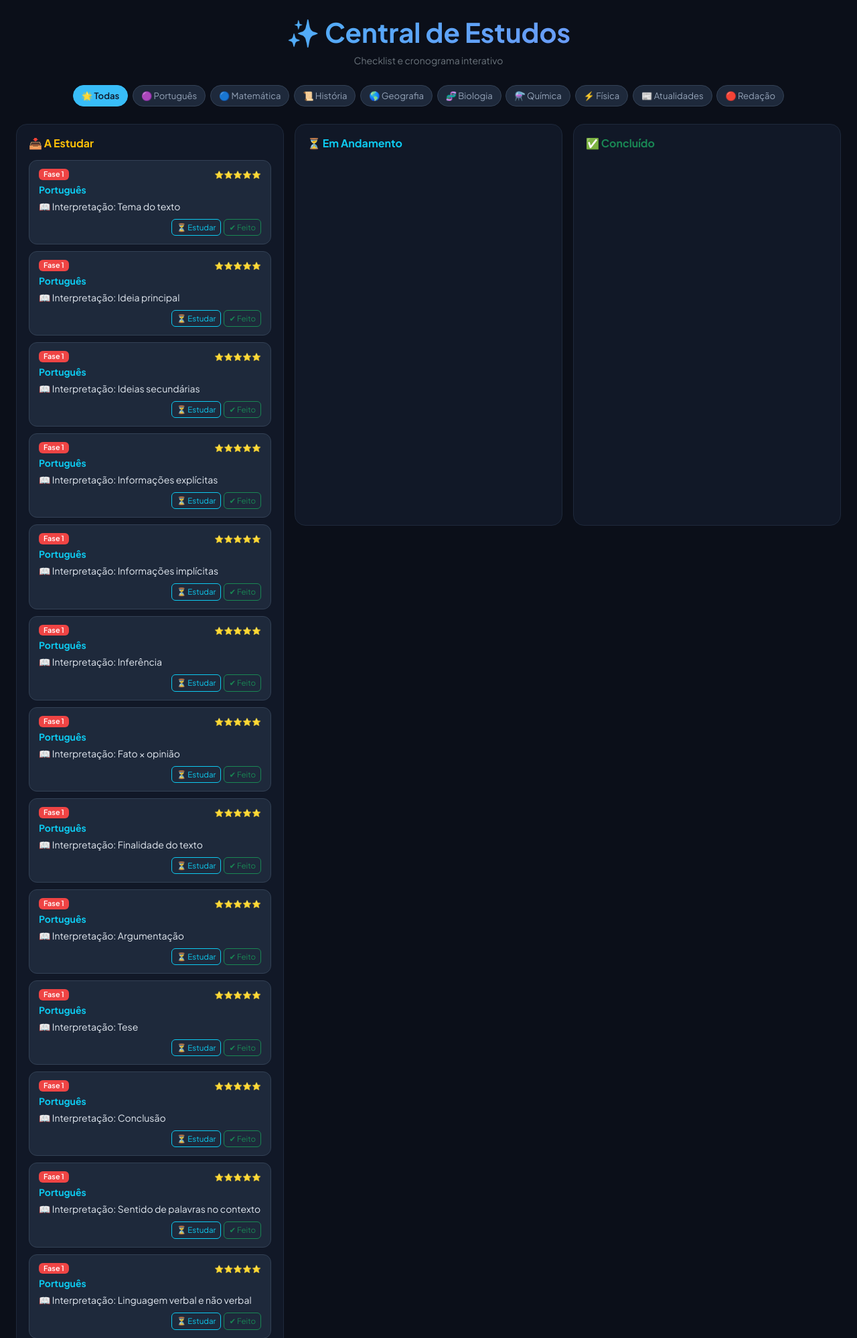
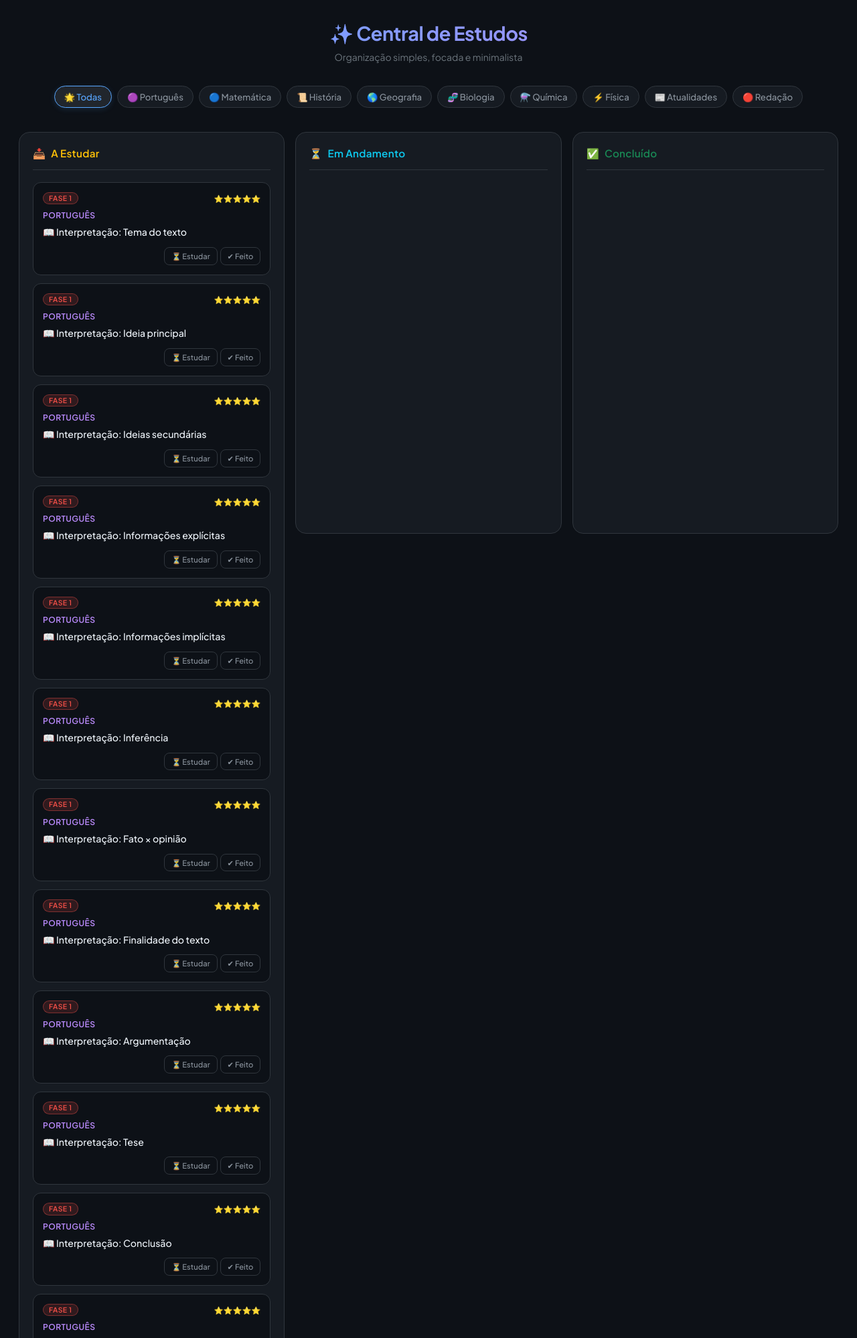
Before and after one commit to andressa123-a/sistema-estudos01, a Flask app: page / in a window 1280 px wide. Shown: the top 1998 px of the page at 67% size. Run offline with Flask 3, Linux system fonts and the light colour scheme; data comes from the database, SQL or seed files in the repository.

Commit message:
Update index.html

```diff
--- a/templates/index.html
+++ b/templates/index.html
@@ -3,80 +3,166 @@
 <head>
     <meta charset="UTF-8">
     <meta name="viewport" content="width=device-width, initial-scale=1.0">
-    <title>Meu Cronograma de Estudos</title>
-    <link href="https://fonts.googleapis.com/css2?family=Plus+Jakarta+Sans:wght@400;500;600;700&display=swap" rel="stylesheet">
+    <title>Plano de Estudos</title>
+    <link rel="preconnect" href="https://fonts.googleapis.com">
+    <link rel="preconnect" href="https://fonts.gstatic.com" crossorigin>
+    <link href="https://fonts.googleapis.com/css2?family=Plus+Jakarta+Sans:wght@300;400;500;600;700&display=swap" rel="stylesheet">
     <link href="https://cdn.jsdelivr.net/npm/bootstrap@5.3.0/dist/css/bootstrap.min.css" rel="stylesheet">
     <style>
+        :root {
+            --bg-color: #0d1117;
+            --card-bg: #161b22;
+            --card-border: #30363d;
+            --text-main: #f0f6fc;
+            --text-muted: #8b949e;
+            --accent-blue: #58a6ff;
+            --accent-purple: #bc8cff;
+        }
+
         body {
-            background-color: #0b0f19;
-            color: #e2e8f0;
+            background-color: var(--bg-color);
+            color: var(--text-main);
             font-family: 'Plus Jakarta Sans', sans-serif;
-            padding: 24px 12px;
+            padding: 32px 16px;
+            min-height: 100vh;
         }
+
+        .header-section {
+            margin-bottom: 32px;
+        }
+
         .header-title {
             font-weight: 700;
-            background: linear-gradient(135deg, #38bdf8 0%, #818cf8 100%);
+            font-size: 1.8rem;
+            letter-spacing: -0.5px;
+            background: linear-gradient(135deg, var(--accent-blue) 0%, var(--accent-purple) 100%);
             -webkit-background-clip: text;
             -webkit-text-fill-color: transparent;
         }
-        .card-column {
-            background-color: #111827;
-            border: 1px solid #1e293b;
-            border-radius: 16px;
-            padding: 18px;
-            min-height: 75vh;
+
+        .filter-container {
+            display: flex;
+            flex-wrap: wrap;
+            justify-content: center;
+            gap: 8px;
+            margin-bottom: 36px;
         }
-        .item-card {
-            background-color: #1e293b;
-            border-radius: 12px;
-            padding: 12px 14px;
-            margin-bottom: 10px;
-            border: 1px solid #334155;
-            transition: transform 0.2s;
-        }
-        .item-card:hover {
-            transform: translateY(-2px);
-            border-color: #38bdf8;
-        }
-        .badge-fase { font-size: 0.68rem; font-weight: 600; padding: 3px 7px; border-radius: 6px; }
-        .fase-1 { background-color: #ef4444; color: white; }
-        .fase-2 { background-color: #f59e0b; color: white; }
-        .fase-3 { background-color: #3b82f6; color: white; }
-        .fase-diario { background-color: #10b981; color: white; }
 
         .btn-filter {
             border-radius: 20px;
             font-size: 0.82rem;
-            padding: 5px 12px;
-            border: 1px solid #334155;
-            background-color: #1e293b;
-            color: #94a3b8;
-            margin: 2px;
+            font-weight: 500;
+            padding: 6px 14px;
+            border: 1px solid var(--card-border);
+            background-color: var(--card-bg);
+            color: var(--text-muted);
+            transition: all 0.2s ease;
         }
-        .btn-filter.active, .btn-filter:hover {
-            background-color: #38bdf8;
-            color: #0f172a;
-            border-color: #38bdf8;
+
+        .btn-filter:hover, .btn-filter.active {
+            background-color: #21262d;
+            color: var(--accent-blue);
+            border-color: var(--accent-blue);
+            box-shadow: 0 2px 8px rgba(88, 166, 255, 0.15);
+        }
+
+        .kanban-column {
+            background-color: var(--card-bg);
+            border: 1px solid var(--card-border);
+            border-radius: 16px;
+            padding: 20px;
+            min-height: 75vh;
+        }
+
+        .column-header {
+            font-size: 0.95rem;
             font-weight: 600;
+            letter-spacing: 0.3px;
+            margin-bottom: 18px;
+            padding-bottom: 12px;
+            border-bottom: 1px solid var(--card-border);
+            display: flex;
+            align-items: center;
+            gap: 8px;
         }
+
+        .item-card {
+            background-color: #0d1117;
+            border-radius: 12px;
+            padding: 14px;
+            margin-bottom: 12px;
+            border: 1px solid var(--card-border);
+            transition: all 0.2s ease;
+        }
+
+        .item-card:hover {
+            border-color: #8b949e;
+            transform: translateY(-2px);
+        }
+
+        .badge-fase {
+            font-size: 0.65rem;
+            font-weight: 600;
+            padding: 3px 8px;
+            border-radius: 12px;
+            text-transform: uppercase;
+            letter-spacing: 0.5px;
+        }
+
+        .fase-1 { background-color: rgba(248, 81, 73, 0.15); color: #f85149; border: 1px solid rgba(248, 81, 73, 0.4); }
+        .fase-2 { background-color: rgba(210, 153, 34, 0.15); color: #d29922; border: 1px solid rgba(210, 153, 34, 0.4); }
+        .fase-3 { background-color: rgba(88, 166, 255, 0.15); color: #58a6ff; border: 1px solid rgba(88, 166, 255, 0.4); }
+        .fase-diario { background-color: rgba(63, 185, 80, 0.15); color: #3fb950; border: 1px solid rgba(63, 185, 80, 0.4); }
+
+        .materia-title {
+            font-size: 0.75rem;
+            font-weight: 600;
+            color: var(--accent-purple);
+            text-transform: uppercase;
+            letter-spacing: 0.5px;
+        }
+
+        .nome-topico {
+            font-size: 0.88rem;
+            font-weight: 500;
+            color: var(--text-main);
+            margin: 6px 0 12px 0;
+            line-height: 1.4;
+        }
+
         .btn-action {
-            font-size: 0.72rem;
-            border-radius: 6px;
-            padding: 3px 7px;
+            font-size: 0.7rem;
+            font-weight: 500;
+            border-radius: 8px;
+            padding: 4px 10px;
+            border: 1px solid var(--card-border);
+            background-color: transparent;
+            color: var(--text-muted);
+            transition: all 0.2s ease;
+        }
+
+        .btn-action:hover {
+            background-color: var(--card-border);
+            color: var(--text-main);
+        }
+
+        .btn-action-check:hover {
+            border-color: #238636;
+            color: #3fb950;
         }
     </style>
 </head>
 <body>
     <div class="container-fluid max-w-7xl mx-auto">
 
-        <!-- Cabeçalho Minimalista -->
-        <div class="text-center mb-4">
-            <h2 class="header-title display-6">✨ Central de Estudos</h2>
-            <p class="text-secondary small mb-0">Checklist e cronograma interativo</p>
+        <!-- Topo -->
+        <div class="text-center header-section">
+            <h1 class="header-title">✨ Central de Estudos</h1>
+            <p class="text-secondary small mb-0">Organização simples, focada e minimalista</p>
         </div>
 
         <!-- Filtros por Matéria -->
-        <div class="text-center mb-4">
+        <div class="filter-container">
             <button class="btn btn-filter active" onclick="filtrar('Todas', event)">🌟 Todas</button>
             <button class="btn btn-filter" onclick="filtrar('Português', event)">🟣 Português</button>
             <button class="btn btn-filter" onclick="filtrar('Matemática', event)">🔵 Matemática</button>
@@ -89,23 +175,29 @@
             <button class="btn btn-filter" onclick="filtrar('Redação', event)">🔴 Redação</button>
         </div>
 
-        <!-- Colunas Kanban -->
+        <!-- Quadro Kanban Minimalista -->
         <div class="row g-3">
             <div class="col-md-4">
-                <div class="card-column">
-                    <h6 class="text-warning fw-bold mb-3">📥 A Estudar</h6>
+                <div class="kanban-column">
+                    <div class="column-header text-warning">
+                        <span>📥</span> A Estudar
+                    </div>
                     <div id="coluna-a-estudar"></div>
                 </div>
             </div>
             <div class="col-md-4">
-                <div class="card-column">
-                    <h6 class="text-info fw-bold mb-3">⏳ Em Andamento</h6>
+                <div class="kanban-column">
+                    <div class="column-header text-info">
+                        <span>⏳</span> Em Andamento
+                    </div>
                     <div id="coluna-em-andamento"></div>
                 </div>
             </div>
             <div class="col-md-4">
-                <div class="card-column">
-                    <h6 class="text-success fw-bold mb-3">✅ Concluído</h6>
+                <div class="kanban-column">
+                    <div class="column-header text-success">
+                        <span>✅</span> Concluído
+                    </div>
                     <div id="coluna-concluido"></div>
                 </div>
             </div>
@@ -147,16 +239,16 @@
                 if (item.fase === 'Diário') fClass = 'fase-diario';
 
                 card.innerHTML = `
-                    <div class="d-flex justify-content-between align-items-center mb-1">
+                    <div class="d-flex justify-content-between align-items-center">
                         <span class="badge badge-fase ${fClass}">${item.fase}</span>
-                        <small style="font-size:0.7rem; color:#f59e0b;">${item.prioridade}</small>
+                        <small style="font-size:0.7rem; color:#d29922;">${item.prioridade}</small>
                     </div>
-                    <div class="fw-bold text-info small mb-1">${item.materia}</div>
-                    <div class="text-slate-200 small mb-2">${item.nome}</div>
+                    <div class="materia-title mt-2">${item.materia}</div>
+                    <div class="nome-topico">${item.nome}</div>
                     <div class="d-flex justify-content-end gap-1">
-                        ${item.status !== 'A Estudar' ? `<button onclick="mover(${item.id}, 'A Estudar')" class="btn btn-outline-warning btn-action">⬅ Parar</button>` : ''}
-                        ${item.status !== 'Em Andamento' ? `<button onclick="mover(${item.id}, 'Em Andamento')" class="btn btn-outline-info btn-action">⏳ Estudar</button>` : ''}
-                        ${item.status !== 'Concluído' ? `<button onclick="mover(${item.id}, 'Concluído')" class="btn btn-outline-success btn-action">✔ Feito</button>` : ''}
+                        ${item.status !== 'A Estudar' ? `<button onclick="mover(${item.id}, 'A Estudar')" class="btn btn-action">⬅ Voltar</button>` : ''}
+                        ${item.status !== 'Em Andamento' ? `<button onclick="mover(${item.id}, 'Em Andamento')" class="btn btn-action">⏳ Estudar</button>` : ''}
+                        ${item.status !== 'Concluído' ? `<button onclick="mover(${item.id}, 'Concluído')" class="btn btn-action btn-action-check">✔ Feito</button>` : ''}
                     </div>
                 `;
 
```
